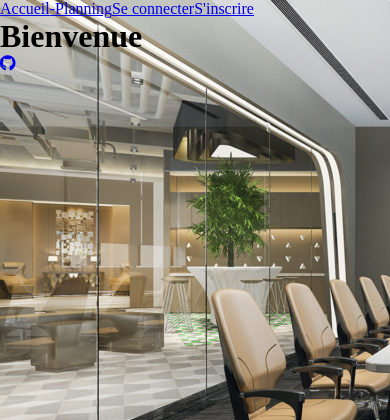
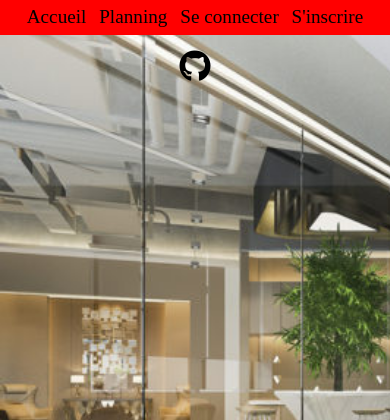
Before and after one commit to Dylan-olivro/reservation-salles, a PHP site: page /LaPlateforme/ in a window 390 px wide. Shown: the top 420 px of the page. Run offline with PHP 8.4, Linux system fonts and the light colour scheme; some libraries are stand-ins or nearby versions.

Commit message:
ajout du css navbar

```diff
--- a/css/common.css
+++ b/css/common.css
@@ -1,4 +1,52 @@
 * {
   margin: 0;
   padding: 0;
+  color: #000;
 }
+/* NAV */
+nav {
+  display: flex;
+  justify-content: center;
+  background-color: red;
+}
+header a {
+  text-decoration: none;
+  padding: 1rem;
+  font-size: 1.2rem;
+}
+header a:hover {
+  text-decoration: underline;
+}
+footer {
+  text-align: center;
+  margin: 15px 0;
+  padding-bottom: 10px;
+}
+footer a {
+  text-decoration: none;
+}
+footer i {
+  font-size: 2rem;
+  transform: scale(1);
+  transition: 0.5s;
+}
+footer i:hover {
+  transform: scale(1.5);
+}
+
+@media screen and (max-width: 550px) {
+  header {
+    flex-direction: column;
+  }
+
+  header a {
+    padding: 0.4rem;
+  }
+  nav {
+    margin: auto;
+    text-align: center;
+  }
+  header a:last-child {
+    display: block;
+  }
+}
--- a/css/index.css
+++ b/css/index.css
@@ -1,3 +1,5 @@
 body {
-  background-image: url(/img/salle.jpg);
+  background-image: url(../assets/salle.jpg);
+  background-attachment: fixed;
+  background-size: cover;
 }
--- a/index.php
+++ b/index.php
@@ -29,13 +29,11 @@ require "./php/include/config.php"
     </header>
 
     <main>
-        <h1>Bienvenue<br>
-            <?php
-            if (isset($_SESSION['login'])) {
-                echo strtoupper($_SESSION['login']);
-            }
-            ?>
-        </h1>
+        <?php
+        // if (isset($_SESSION['login'])) {
+        //     echo strtoupper($_SESSION['login']);
+        // }
+        ?>
         <!-- <style>
             h1 {
                 text-align: center;
--- a/php/admin.php
+++ b/php/admin.php
@@ -28,7 +28,6 @@ if ($_SESSION['login'] != 'admin') {
 
 <body>
     <header>
-        <img src="../assets/mysql-logo.png" alt="logo">
         <nav>
             <?php require './include/header-include.php' ?>
         </nav>
--- a/php/connexion.php
+++ b/php/connexion.php
@@ -24,7 +24,6 @@ require "./include/config.php";
 
 <body>
     <header>
-        <img src="../assets/mysql-logo.png" alt="logo">
         <nav>
             <?php require './include/header-include.php' ?>
         </nav>
--- a/php/include/header-index.php
+++ b/php/include/header-index.php
@@ -1,16 +1,16 @@
 <?php
 if (isset($_SESSION['login'])) {
-    echo '<a href="./index.php">Accueil-</a>';
-    echo '<a href="./php/profil.php">-Profil-</a>';
-    echo '<a href="./php/reservation-form.php">-Réserver-</a>';
-    echo '<a href="./php/planning.php">-Planning</a>';
+    echo '<a href="./index.php">Accueil</a>';
+    echo '<a href="./php/profil.php">Profil</a>';
+    echo '<a href="./php/reservation-form.php">Réserver</a>';
+    echo '<a href="./php/planning.php">Planning</a>';
     if ($_SESSION["login"] == "admin") {
         echo '<a href="./php/admin.php">Admin</a>';
     }
     echo '<a href="./php/logout.php"><i class="fa-solid fa-right-from-bracket"></i></a>';
 } else {
     echo '<a href="./index.php">Accueil</a>';
-    echo '<a href="./php/planning.php">-Planning</a>';
+    echo '<a href="./php/planning.php">Planning</a>';
     echo '<a href="./php/connexion.php">Se connecter</a>';
     echo "<a href='./php/inscription.php'>S'inscrire</a>";
 }
--- a/php/inscription.php
+++ b/php/inscription.php
@@ -24,7 +24,6 @@ require("./include/config.php");
 
 <body>
     <header>
-        <img src="../assets/mysql-logo.png" alt="logo">
         <nav>
             <?php require('./include/header-include.php') ?>
         </nav>
--- a/php/profil.php
+++ b/php/profil.php
@@ -24,7 +24,6 @@ require "./include/config.php";
 
 <body>
     <header>
-        <img src="../assets/mysql-logo.png" alt="logo">
         <nav>
             <?php require './include/header-include.php' ?>
         </nav>
```
Also changed, not shown: php/include/header-include.php (+5 -5 lines), assets/1849553-fond-or-moderne-gratuit-vectoriel.jpg (added), assets/salle.jpg (renamed from img/salle.jpg).
